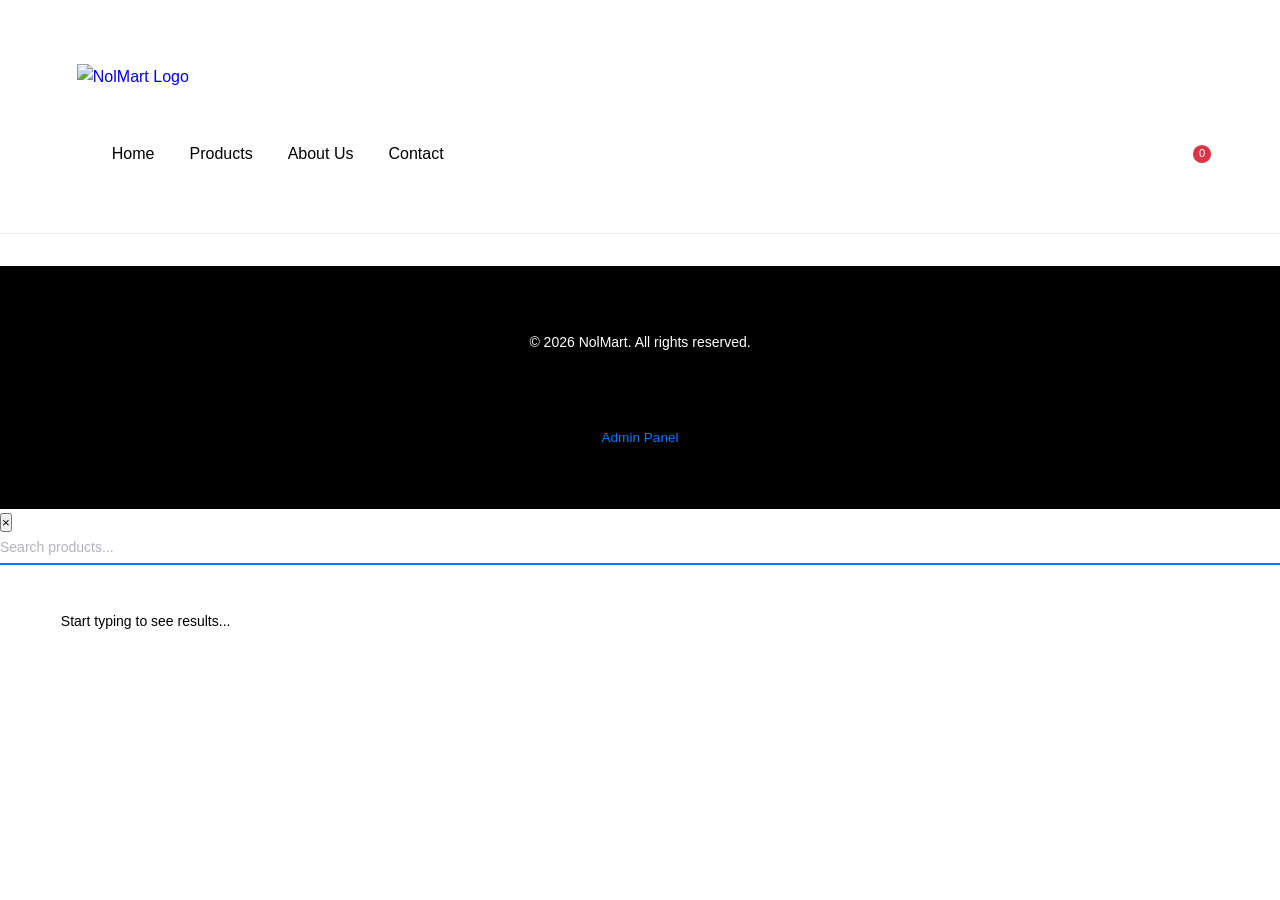
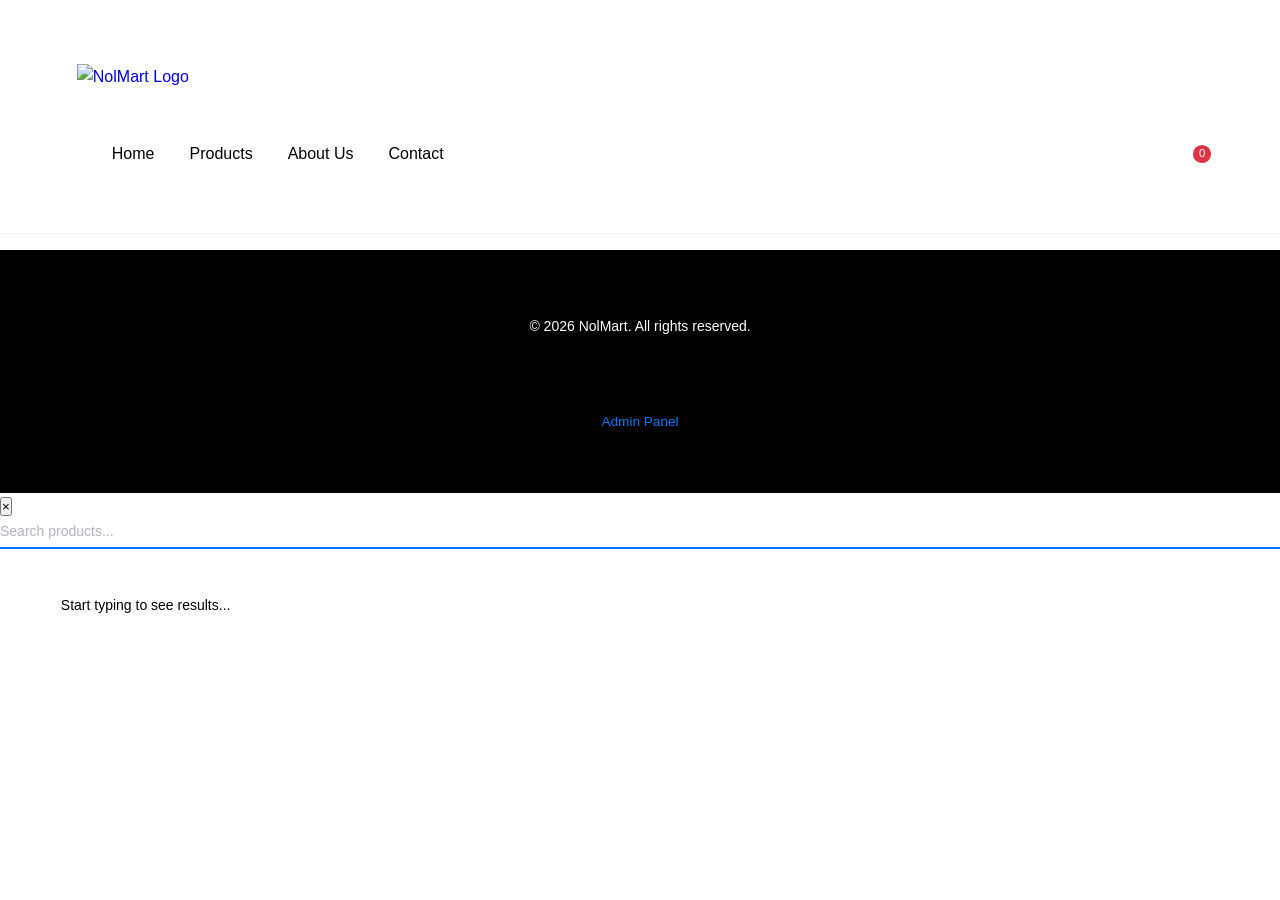

Test Language

--- a/css/styles.css
+++ b/css/styles.css
@@ -357,10 +357,11 @@ body {
 /* Header Icons Styling (Search and Cart) */
 .header-icons {
     display: flex;
-    align-items: center;
+    place-items: center;
 }
 
 .header-icons a {
+    display: flex;
     color: var(--text-color-dark);
     margin-left: 13px;
     position: relative;
@@ -1319,7 +1320,7 @@ input[name='pagination-input'] {
     color: var(--accent-color);
     padding: 20px 0;
     text-align: center;
-    margin-top: 2em;
+    margin-top: 1em;
 }
 
 .main-footer .container {
@@ -2789,20 +2790,35 @@ Use: #filterOverlay.mobile/.desktop */
     }
 }
 
-/* Floating WhatsApp Button */
-.floating-button {
+/* Floating Buttons */
+
+.floating-button-container {
     position: fixed;
+    bottom: 40px;
+    z-index: 1000;
+    display: grid;
+    gap: 15px
+}
+
+.floating-button-container.left-section {
+    left: 40px;
+}
+
+.floating-button-container.right-section {
+    right: 40px;
+}
+
+.floating-button {
     width: 60px;
     height: 60px;
-    bottom: 40px;
     border-radius: 50px;
     text-align: center;
     font-size: 30px;
     box-shadow: 2px 2px 5px rgba(0,0,0,0.2);
-    z-index: 1000;
     display: flex;
     justify-content: center;
     align-items: center;
+    border: 0;
     text-decoration: none;
     transition: transform 0.2s ease-in-out;
 }
@@ -2811,17 +2827,59 @@ Use: #filterOverlay.mobile/.desktop */
     transform: scale(1.05);
 }
 
+/*translate floating button*/
+
+.floating-button.translate-float {
+    display: none;
+    background-color: transparent;
+    box-shadow: none;
+    color: #FFF;
+    position: relative;
+}
+
+.floating-button.translate-float.active {
+    display: block;
+}
+
+.floating-button .language-button {
+    border: 3px solid white;
+    border-radius: 50%;
+    position: absolute;
+    width: 40px;
+    height: 40px;
+    background: white;
+    top:0;
+    transition: .6s;
+}
+
+.floating-button .language-button img {
+    width: 100%;
+    height: 100%;
+    object-fit: cover
+}
+
+.floating-button .language-button.front-button {
+    z-index: 1;
+    transform: translate(0, 0)
+}
+
+.floating-button .language-button.back-button {
+    z-index: 0;
+    transform: translate(20px, 15px)
+}
+
+/*whatsapp floating button*/
+
 .floating-button.whatsapp-float {
-    right: 40px;
     background-color: #25d366;
     color: #FFF;
 }
 
+/*filter floating button*/
+
 .floating-button.filter-float {
-    left: 40px;
     background-color: var(--primary-color-dark);
     color: #FFF;
-    border: 0;
     display: none
 }
 
@@ -2837,19 +2895,22 @@ Use: #filterOverlay.mobile/.desktop */
 }
 
 @media (max-width: 768px) {
-    .floating-button {
-        width: 50px;
-        height: 50px;
+    .floating-button-container {
         bottom: 20px;
-        font-size: 25px;
     }
 
-    .floating-button.whatsapp-float {
+    .floating-button-container.right-section {
         right: 20px;
     }
 
-    .floating-button.filter-float {
+    .floating-button-container.left-section {
         left: 20px;
+    }
+
+    .floating-button {
+        width: 50px;
+        height: 50px;
+        font-size: 25px;
     }
 }
 
